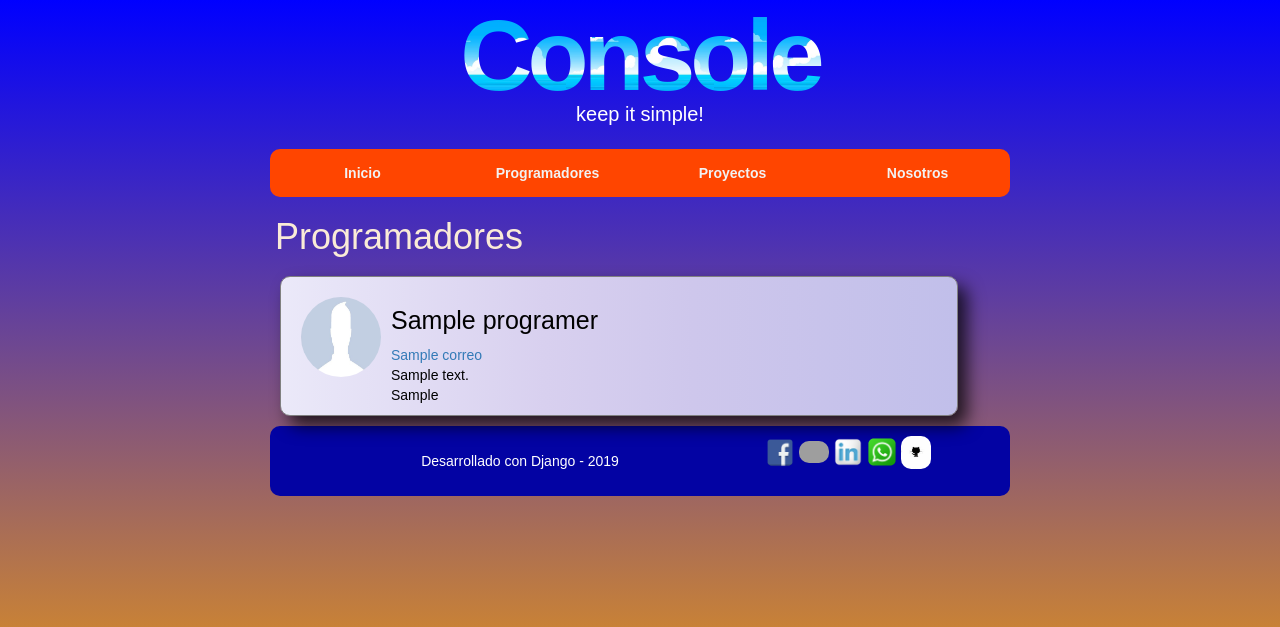
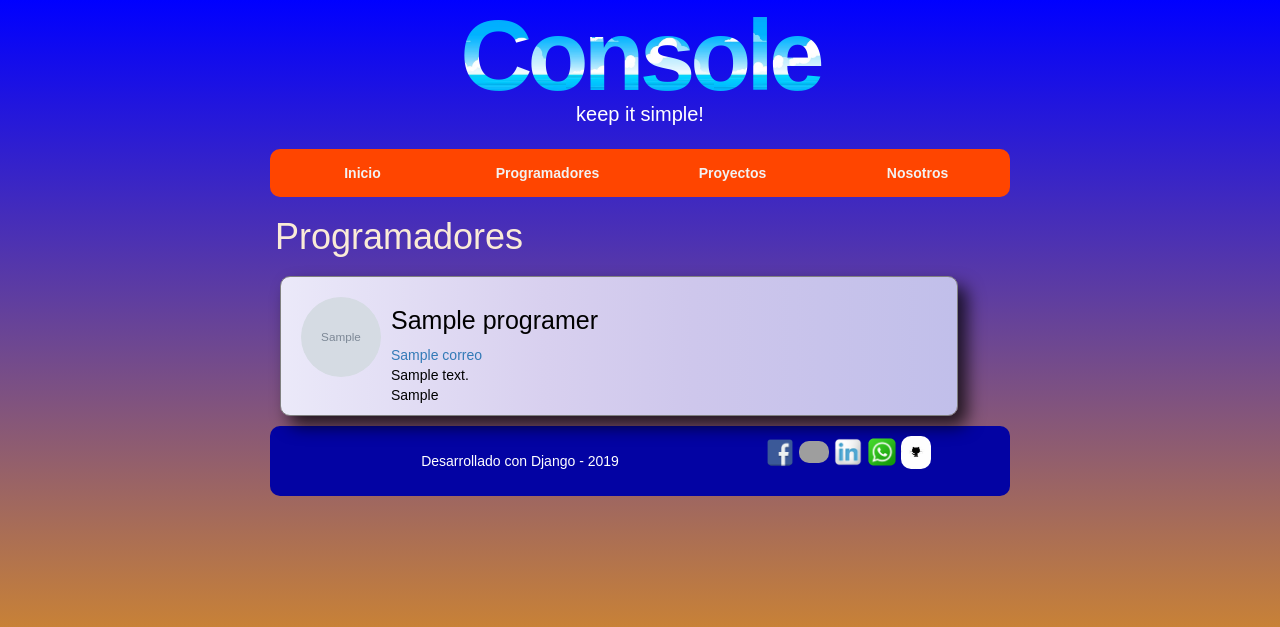
Before and after one commit to Roscow/console_project2, a Django app: template post/templates/post/programers.html in a window 1280 px wide. Shown: the top 627 px of the page. Run offline with Django 3.2, Linux system fonts and the light colour scheme; the template is opened without the code that fills it: most values are stand-ins (such as "Sample title", 1, 10 or a date in 2020); grey boxes marked "Sample" are stand-in pictures; some libraries are stand-ins or nearby versions; grey boxes are pictures that could not be loaded.

Commit message:
agregado avatar de programador

```diff
--- a/post/models.py
+++ b/post/models.py
@@ -7,7 +7,7 @@ class Programador(models.Model):
     correo =models.CharField(max_length=200)
     bio =  models.TextField()
     alma_mater = models.CharField(max_length=200)
-    #imagen#
+    avatar = models.ImageField(null=True, upload_to='albums/images/')
 
     def __str__(self):
         #llamar el nombre desde nombre(auth.user)
--- a/post/templates/post/programers.html
+++ b/post/templates/post/programers.html
@@ -10,7 +10,9 @@
     {% for programer in listado %}
         <div class="col-lg-11 col-xs-11 card_programer">
             <div class="col-lg-2 col-xs-12 foto_div ">
-                <img class="foto_perfil_programer"   src="{% static 'img/usuario.jpg'%}">
+                <!--<img class="foto_perfil_programer"   src="{% static 'img/usuario.jpg'%}">-->
+                <img class="foto_perfil_programer"  src="{{programer.avatar.url}}">
+
             </div>
             <div class="col-lg-10 col-xs-12 info_div">
                 <h2 class="tit_nombre">{{programer.nombre}}</h2>
--- a/requerimientos.txt
+++ b/requerimientos.txt
@@ -1 +1,2 @@
 Django~=2.2.4
+pillow
```
Also changed, not shown: console_project2/urls.py (+7 -0 lines), 1 other file.
